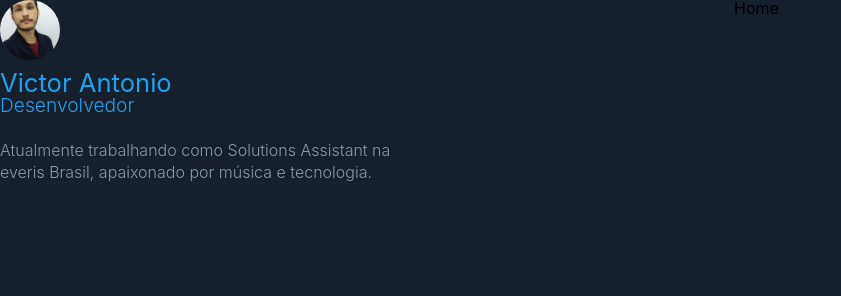
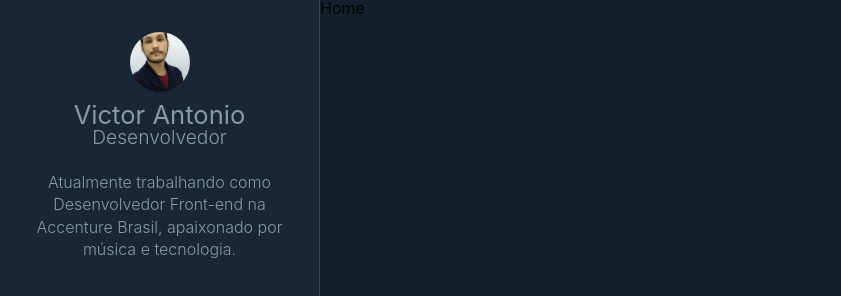
Before and after one commit to MrS4w/blog, a Gatsby site: page / in a window 1280 px wide. Shown: the top 296 px of the page, without its empty margins (0-841 px from the left). Built offline with nearby package versions, Linux system fonts and the light colour scheme; Gatsby itself is replaced by a stand-in of ours.

Commit message:
:sparkles: feat: add sidebar component

```diff
--- a/gatsby-config.js
+++ b/gatsby-config.js
@@ -1,7 +1,7 @@
 module.exports = {
   siteMetadata: {
     title: `Victor Antonio`,
-    description: `Atualmente trabalhando como Solutions Assistant na everis Brasil,
+    description: `Atualmente trabalhando como Desenvolvedor Front-end na Accenture Brasil,
     apaixonado por música e tecnologia.`,
     author: `@MrS4w`,
     position: `Desenvolvedor`,
--- a/src/components/Layout/index.js
+++ b/src/components/Layout/index.js
@@ -1,7 +1,7 @@
 import PropTypes from "prop-types"
 import React from "react"
 
-import Profile from "../Profile"
+import Sidebar from "../Sidebar"
 
 import * as S from "./styled"
 import GlobalStyles from "../../styles/global"
@@ -10,9 +10,7 @@
   return (
     <S.LayoutWrapper>
       <GlobalStyles />
-      <aside>
-        <Profile></Profile>
-      </aside>
+      <Sidebar />
       <S.LayoutMain>{children}</S.LayoutMain>
     </S.LayoutWrapper>
   )
--- /dev/null
+++ b/src/components/Sidebar/index.js
@@ -0,0 +1,11 @@
+import React from "react"
+import Profile from "../Profile"
+
+import * as S from "./styled"
+
+const Sidebar = () => (
+  <S.SidebarWrapper>
+    <Profile />
+  </S.SidebarWrapper>
+)
+export default Sidebar
--- /dev/null
+++ b/src/components/Sidebar/styled.js
@@ -0,0 +1,14 @@
+import styled from "styled-components"
+
+export const SidebarWrapper = styled.aside`
+  align-items: center;
+  border-right: 1px solid #38444d;
+  background: #192734;
+  display: flex;
+  flex-direction: column;
+  height: 100vh;
+  position: fixed;
+  padding: 2rem;
+  text-align: center;
+  width: 20rem;
+`
```
Also changed, not shown: 1 other file.
